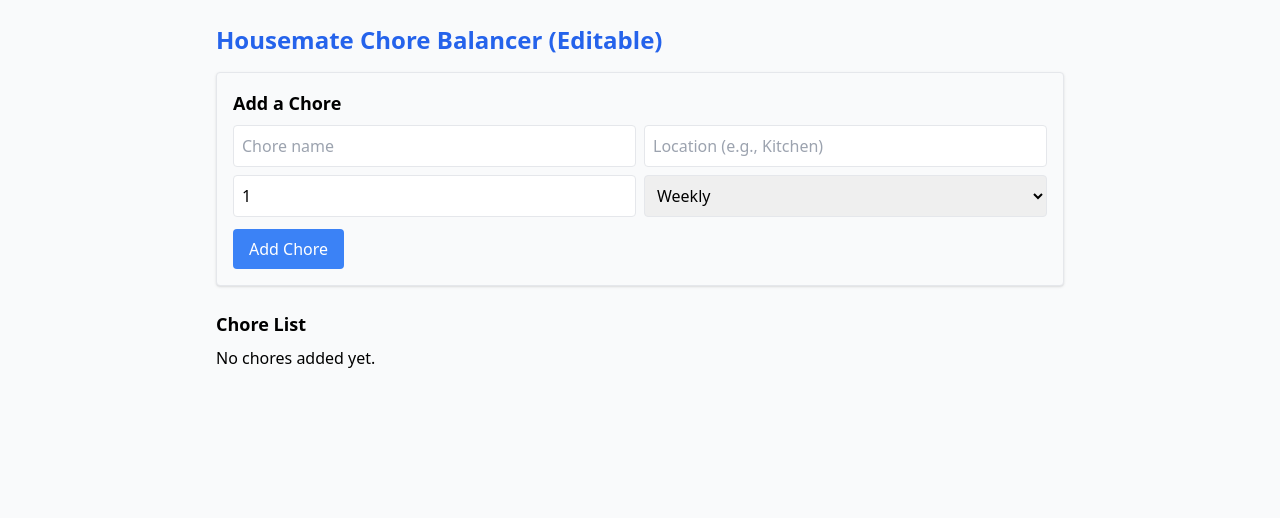
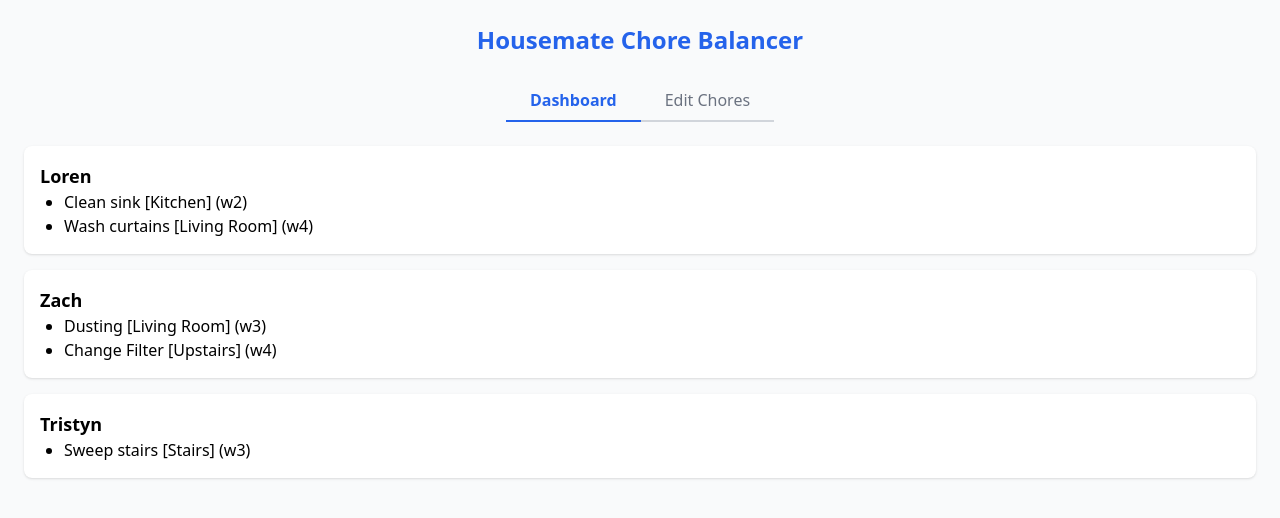
Before and after one commit to thereallorenelks-sys/housemate-chore-balancer3, a React (Vite) app: page / in a window 1280 px wide. Shown: the top 518 px of the page. Built offline with nearby package versions, Linux system fonts and the light colour scheme.

Commit message:
Add files via upload

```diff
--- a/src/App.tsx
+++ b/src/App.tsx
@@ -1,119 +1,155 @@
-import React, { useState, useEffect } from "react";
+import React, { useState } from "react";
 
-type Chore = {
-  id: number;
+interface Chore {
   name: string;
   location: string;
   weight: number;
   frequency: string;
-};
+}
 
 const App: React.FC = () => {
-  const [chores, setChores] = useState<Chore[]>([]);
-  const [name, setName] = useState("");
-  const [location, setLocation] = useState("");
-  const [weight, setWeight] = useState(1);
-  const [frequency, setFrequency] = useState("weekly");
+  const [chores, setChores] = useState<Chore[]>([
+    { name: "Clean sink", location: "Kitchen", weight: 2, frequency: "Weekly" },
+    { name: "Dusting", location: "Living Room", weight: 3, frequency: "Weekly" },
+    { name: "Sweep stairs", location: "Stairs", weight: 3, frequency: "Weekly" },
+    { name: "Wash curtains", location: "Living Room", weight: 4, frequency: "Quarterly" },
+    { name: "Change Filter", location: "Upstairs", weight: 4, frequency: "Quarterly" },
+  ]);
 
-  useEffect(() => {
-    const saved = localStorage.getItem("chores");
-    if (saved) setChores(JSON.parse(saved));
-  }, []);
+  const [activeTab, setActiveTab] = useState("dashboard");
+  const [newChore, setNewChore] = useState<Chore>({
+    name: "",
+    location: "",
+    weight: 1,
+    frequency: "Weekly",
+  });
 
-  useEffect(() => {
-    localStorage.setItem("chores", JSON.stringify(chores));
-  }, [chores]);
+  const housemates = ["Loren", "Zach", "Tristyn"];
 
-  const addChore = () => {
-    if (!name.trim()) return;
-    const newChore: Chore = {
-      id: Date.now(),
-      name,
-      location,
-      weight,
-      frequency,
-    };
-    setChores([...chores, newChore]);
-    setName("");
-    setLocation("");
-    setWeight(1);
-    setFrequency("weekly");
+  // Balanced assignment with total load in range 8-12
+  const assignChores = () => {
+    let assignments: Record<string, Chore[]> = {};
+    housemates.forEach((h) => (assignments[h] = []));
+
+    let loads: Record<string, number> = {};
+    housemates.forEach((h) => (loads[h] = 0));
+
+    chores.forEach((chore) => {
+      let candidate = housemates.reduce((prev, curr) =>
+        loads[prev] <= loads[curr] ? prev : curr
+      );
+      assignments[candidate].push(chore);
+      loads[candidate] += chore.weight;
+    });
+
+    return assignments;
   };
 
-  const removeChore = (id: number) => {
-    setChores(chores.filter((c) => c.id !== id));
+  const assignments = assignChores();
+
+  const handleAddChore = () => {
+    if (!newChore.name.trim()) return;
+    setChores([...chores, newChore]);
+    setNewChore({ name: "", location: "", weight: 1, frequency: "Weekly" });
   };
 
   return (
-    <div className="p-6 max-w-4xl mx-auto">
-      <h1 className="text-2xl font-bold mb-4 text-blue-600">
-        Housemate Chore Balancer (Editable)
+    <div className="p-6 bg-gray-50 min-h-screen">
+      <h1 className="text-2xl font-bold text-blue-600 mb-6 text-center">
+        Housemate Chore Balancer
       </h1>
 
-      <div className="mb-6 p-4 border rounded shadow bg-gray-50">
-        <h2 className="text-lg font-semibold mb-2">Add a Chore</h2>
-        <div className="grid grid-cols-1 md:grid-cols-2 gap-2">
-          <input
-            type="text"
-            placeholder="Chore name"
-            value={name}
-            onChange={(e) => setName(e.target.value)}
-            className="border p-2 rounded"
-          />
-          <input
-            type="text"
-            placeholder="Location (e.g., Kitchen)"
-            value={location}
-            onChange={(e) => setLocation(e.target.value)}
-            className="border p-2 rounded"
-          />
-          <input
-            type="number"
-            placeholder="Weight (1–5)"
-            value={weight}
-            onChange={(e) => setWeight(Number(e.target.value))}
-            className="border p-2 rounded"
-          />
-          <select
-            value={frequency}
-            onChange={(e) => setFrequency(e.target.value)}
-            className="border p-2 rounded"
-          >
-            <option value="weekly">Weekly</option>
-            <option value="monthly">Monthly</option>
-            <option value="quarterly">Quarterly</option>
-          </select>
-        </div>
+      {/* Tabs */}
+      <div className="flex justify-center mb-6">
         <button
-          onClick={addChore}
-          className="mt-3 bg-blue-500 text-white px-4 py-2 rounded hover:bg-blue-600"
+          onClick={() => setActiveTab("dashboard")}
+          className={`px-6 py-2 rounded-t-lg border-b-2 ${
+            activeTab === "dashboard"
+              ? "border-blue-600 text-blue-600 font-semibold"
+              : "border-gray-300 text-gray-500"
+          }`}
         >
-          Add Chore
+          Dashboard
+        </button>
+        <button
+          onClick={() => setActiveTab("edit")}
+          className={`px-6 py-2 rounded-t-lg border-b-2 ${
+            activeTab === "edit"
+              ? "border-blue-600 text-blue-600 font-semibold"
+              : "border-gray-300 text-gray-500"
+          }`}
+        >
+          Edit Chores
         </button>
       </div>
 
-      <div>
-        <h2 className="text-lg font-semibold mb-2">Chore List</h2>
-        {chores.length === 0 && <p>No chores added yet.</p>}
-        <ul className="space-y-2">
-          {chores.map((chore) => (
-            <li
-              key={chore.id}
-              className="flex justify-between items-center border p-2 rounded bg-white shadow"
+      {activeTab === "dashboard" && (
+        <div className="space-y-4">
+          {housemates.map((mate) => (
+            <div key={mate} className="bg-white shadow p-4 rounded-lg">
+              <h2 className="text-lg font-semibold">{mate}</h2>
+              <ul className="list-disc ml-6">
+                {assignments[mate].map((chore, i) => (
+                  <li key={i}>
+                    {chore.name} [{chore.location}] (w{chore.weight})
+                  </li>
+                ))}
+              </ul>
+            </div>
+          ))}
+        </div>
+      )}
+
+      {activeTab === "edit" && (
+        <div className="bg-white shadow p-6 rounded-lg">
+          <h2 className="text-lg font-semibold mb-4">Add a Chore</h2>
+          <div className="grid grid-cols-1 md:grid-cols-4 gap-4 mb-4">
+            <input
+              className="border p-2 rounded"
+              placeholder="Chore name"
+              value={newChore.name}
+              onChange={(e) => setNewChore({ ...newChore, name: e.target.value })}
+            />
+            <input
+              className="border p-2 rounded"
+              placeholder="Location (e.g., Kitchen)"
+              value={newChore.location}
+              onChange={(e) => setNewChore({ ...newChore, location: e.target.value })}
+            />
+            <input
+              type="number"
+              className="border p-2 rounded"
+              placeholder="Weight"
+              value={newChore.weight}
+              onChange={(e) => setNewChore({ ...newChore, weight: parseInt(e.target.value) })}
+            />
+            <select
+              className="border p-2 rounded"
+              value={newChore.frequency}
+              onChange={(e) => setNewChore({ ...newChore, frequency: e.target.value })}
             >
-              <span>
-                {chore.name} [{chore.location}] (w{chore.weight}, {chore.frequency})
-              </span>
-              <button
-                onClick={() => removeChore(chore.id)}
-                className="text-red-500 hover:underline"
-              >
-                Delete
-              </button>
-            </li>
-          ))}
-        </ul>
-      </div>
+              <option>Weekly</option>
+              <option>Monthly</option>
+              <option>Quarterly</option>
+            </select>
+          </div>
+          <button
+            onClick={handleAddChore}
+            className="bg-blue-600 text-white px-4 py-2 rounded hover:bg-blue-700"
+          >
+            Add Chore
+          </button>
+
+          <h3 className="mt-6 text-md font-semibold">Chore List</h3>
+          <ul className="list-disc ml-6">
+            {chores.map((chore, i) => (
+              <li key={i}>
+                {chore.name} [{chore.location}] ({chore.frequency})
+              </li>
+            ))}
+          </ul>
+        </div>
+      )}
     </div>
   );
 };
--- a/src/main.tsx
+++ b/src/main.tsx
@@ -3,7 +3,7 @@ import ReactDOM from "react-dom/client";
 import App from "./App";
 import "./index.css";
 
-ReactDOM.createRoot(document.getElementById("root")!).render(
+ReactDOM.createRoot(document.getElementById("root") as HTMLElement).render(
   <React.StrictMode>
     <App />
   </React.StrictMode>
```
